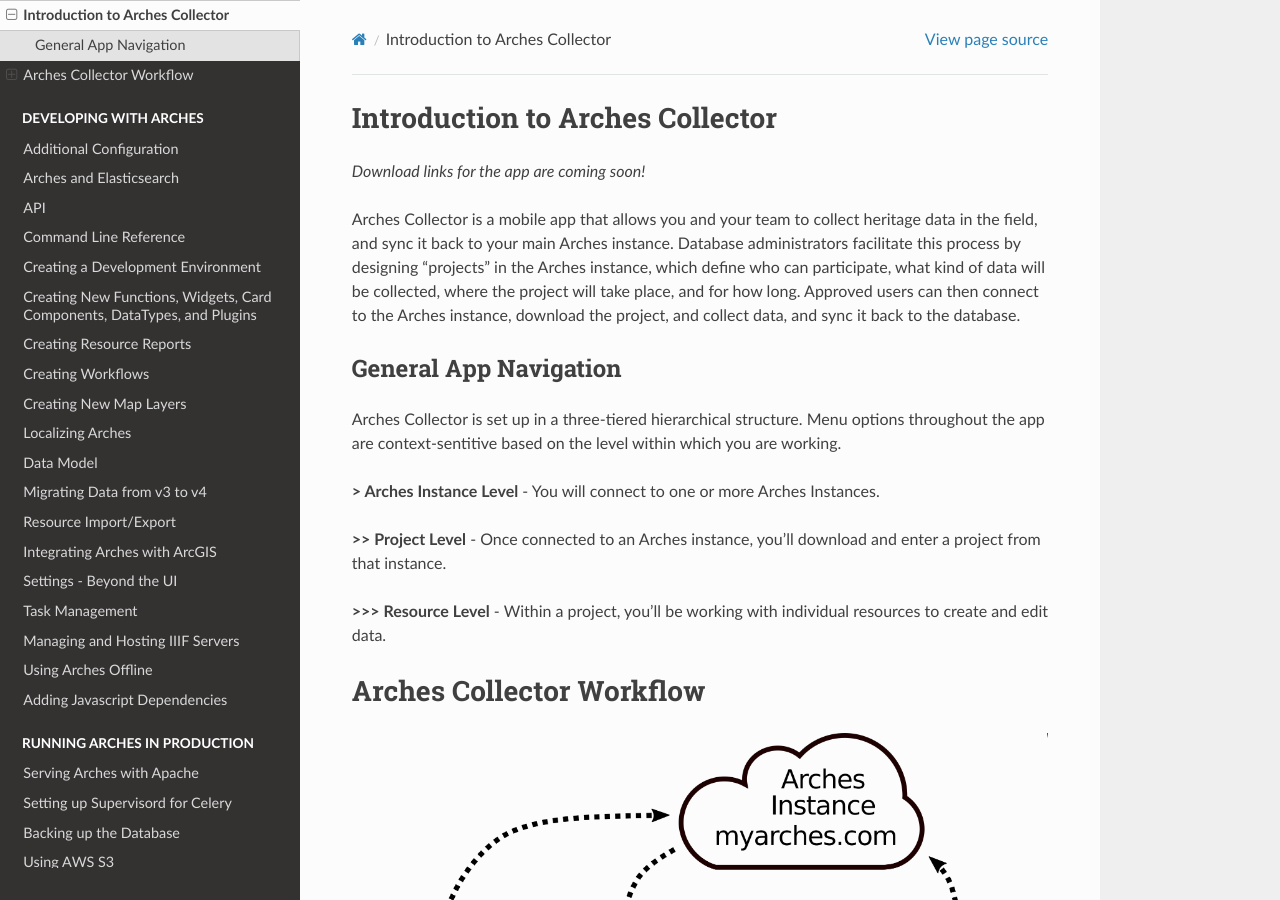
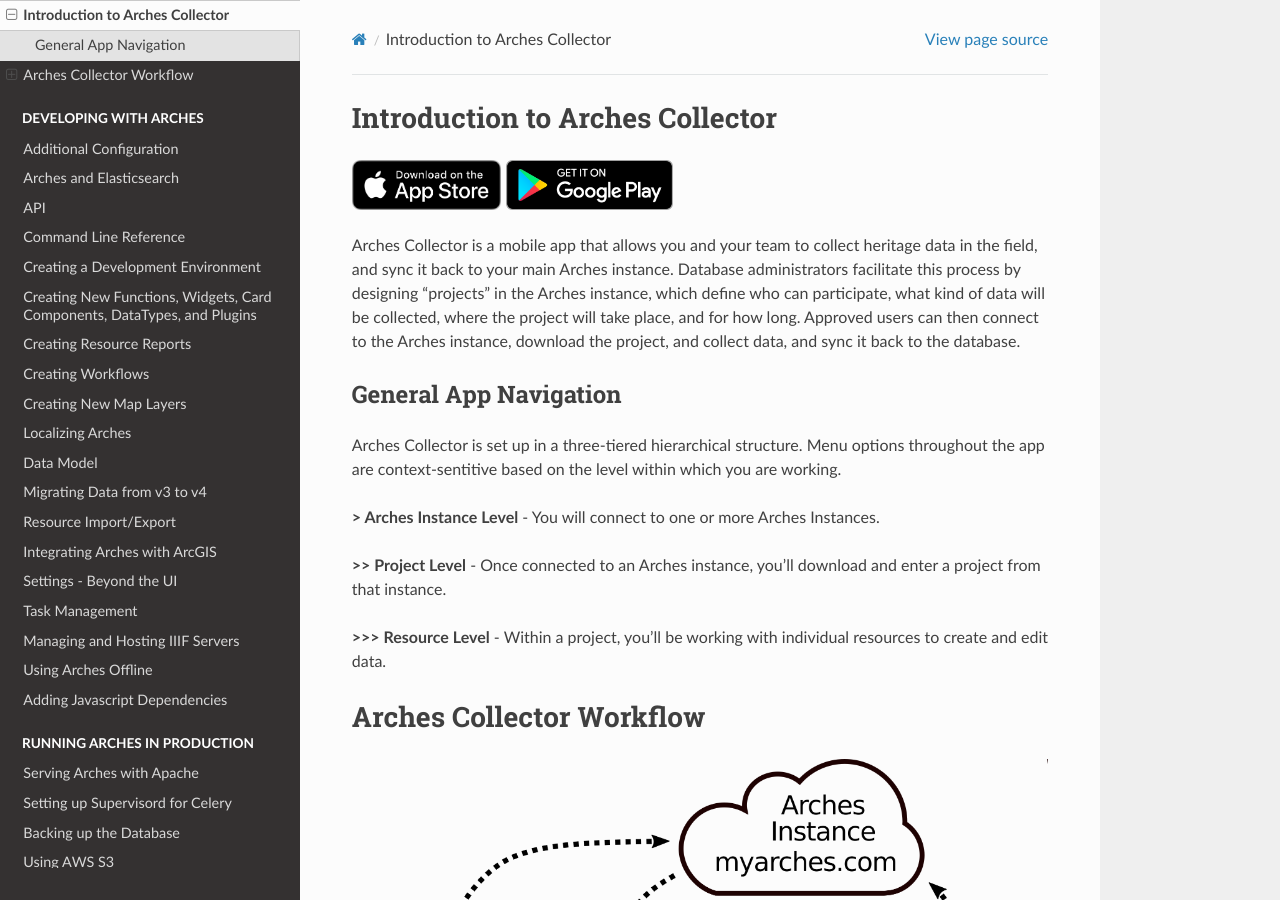
Before and after one commit to archesproject/arches-docs, a Sphinx documentation site: the page built from docs/using-arches-collector.txt, in a window 1280 px wide and 900 px high. Built offline with Sphinx 7.4.7 and the Read the Docs theme 2.0.0, drawn with Linux system fonts in a browser that asks for light colours.

Commit message:
add arches collector download links #109

```diff
--- a/docs/using-arches-collector.txt
+++ b/docs/using-arches-collector.txt
@@ -2,17 +2,13 @@
 Introduction to Arches Collector
 ################################
 
-*Download links for the app are coming soon!*
+.. image:: images/arches-mobile/apple-app-store.png
+    :height: 50px
+    :target: https://apps.apple.com/us/app/arches-collector/id1377842164
 
-..
-    These images are commented out until the download links are available.
-    .. image:: images/arches-mobile/apple-app-store.png
-        :height: 50px
-        :target: update with link when available
-
-    .. image:: images/arches-mobile/google-play-badge.png
-        :height: 50px
-        :target: update with link when available
+.. image:: images/arches-mobile/google-play-badge.png
+    :height: 50px
+    :target: https://play.google.com/store/apps/details?id=org.archesproject.archescollector
 
 Arches Collector is a mobile app that allows you and your team to collect heritage data in the field, and sync it back to your main Arches instance. Database administrators facilitate this process by designing "projects" in the Arches instance, which define who can participate, what kind of data will be collected, where the project will take place, and for how long. Approved users can then connect to the Arches instance, download the project, and collect data, and sync it back to the database.
 
```
